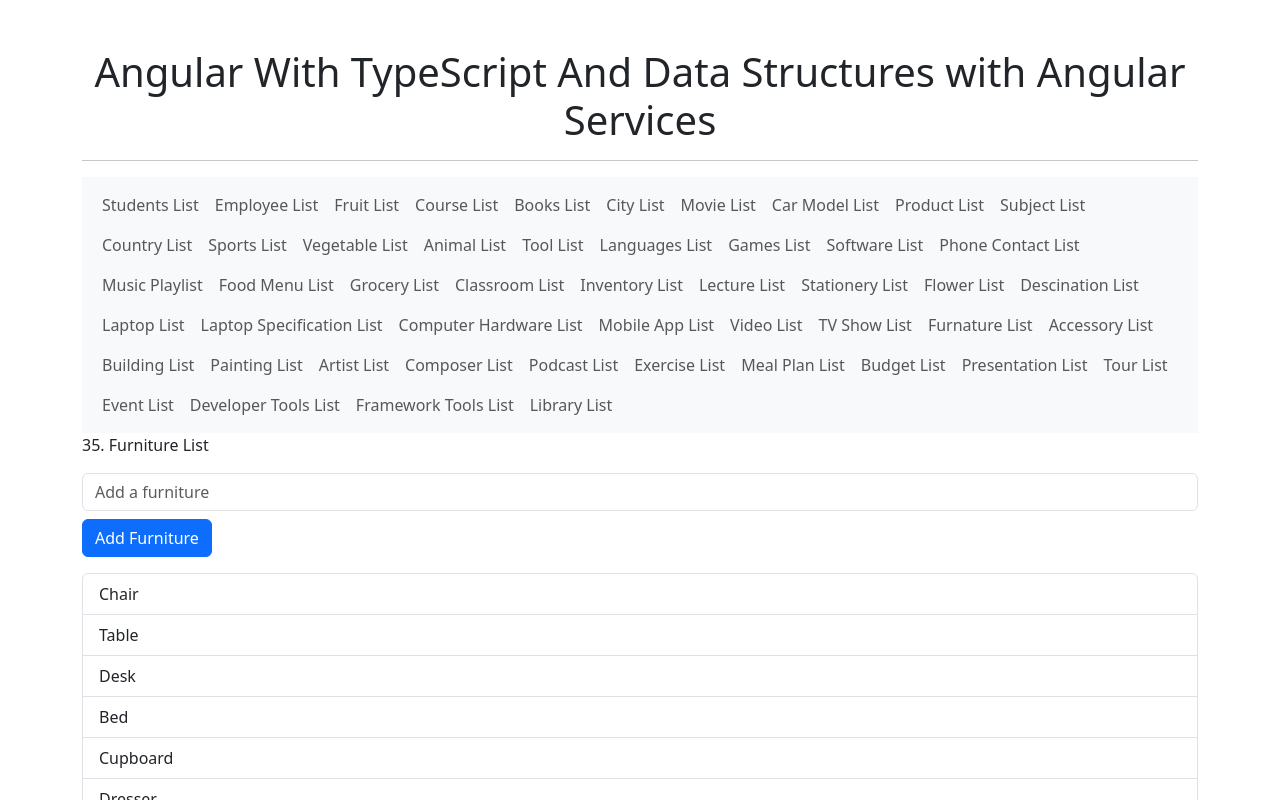
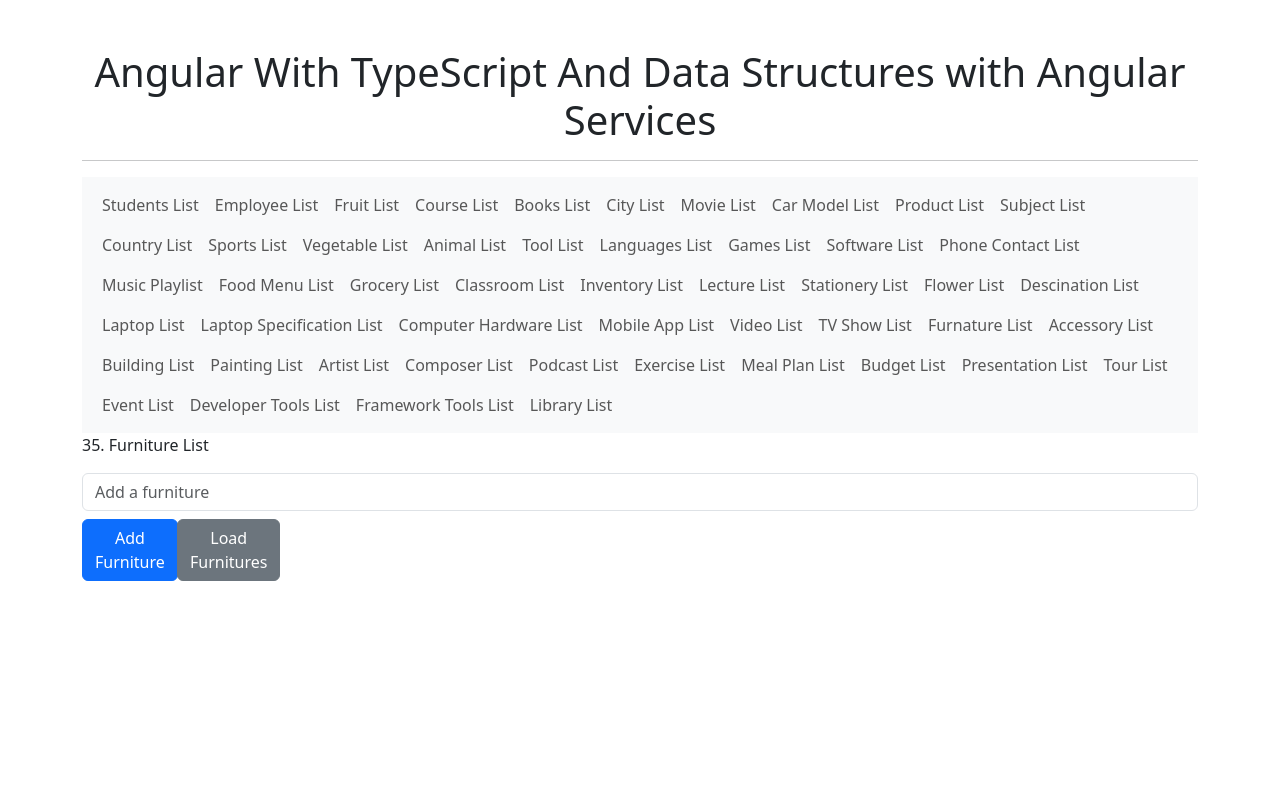
Before and after one commit to muningg/Angular_With_TypeScript_And_Data_Structures, an Angular app: page /furnature-list in a window 1280 px wide. Shown: the top 800 px of the page. Built offline with nearby package versions, Linux system fonts and the light colour scheme.

Commit message:
feat(furniture-list-service): add service to load furniture list

```diff
--- a/src/app/components/furniture-list/furniture-list.component.html
+++ b/src/app/components/furniture-list/furniture-list.component.html
@@ -1,8 +1,14 @@
 <p>35. Furniture List</p>
 <input type="text" class="form-control" [(ngModel)]="newFurniture" placeholder="Add a furniture" />
 
-<button class="btn btn-primary mt-2" (click)="addFurniture()">Add Furniture</button>
-
+<div class="row">
+  <div class="col-sm-1">
+    <button class="btn btn-primary mt-2" (click)="addFurniture()">Add Furniture</button>
+  </div>
+  <div class="col-sm-1">
+    <button class="btn btn-secondary mt-2" (click)="provideFurnituresList()">Load Furnitures</button>
+  </div>
+</div>
 <ul class="mt-3 list-group">
   <li class="list-group-item" *ngFor="let furniture of furnitures">
     {{furniture}}
--- a/src/app/components/furniture-list/furniture-list.component.ts
+++ b/src/app/components/furniture-list/furniture-list.component.ts
@@ -1,4 +1,5 @@
 import { Component } from '@angular/core';
+import { FurnitureListService } from './furniture-list.service';
 
 @Component({
   selector: 'app-furniture-list',
@@ -6,13 +7,18 @@ import { Component } from '@angular/core';
   styleUrl: './furniture-list.component.css'
 })
 export class FurnitureListComponent {
-  furnitures: string[] = ['Chair', 'Table', 'Desk', 'Bed', 'Cupboard', 'Dresser', 'Sofa', 'Armchair', 'Stool', 'Bookshelf'];
+  furnitures: string[] = [];
   newFurniture: string = '';
+
+  constructor(private furnitureListService: FurnitureListService) { }
 
   addFurniture() {
     if (this.newFurniture.trim()) {
-      this.furnitures.push(this.newFurniture);
+      this.furnitureListService.addFurniture(this.newFurniture);
       this.newFurniture = '';
     }
   }
+  provideFurnituresList() {
+    this.furnitures = this.furnitureListService.loadFurnitures();
+  }
 }
--- /dev/null
+++ b/src/app/components/furniture-list/furniture-list.service.ts
@@ -0,0 +1,18 @@
+import { Injectable } from '@angular/core';
+
+@Injectable({
+  providedIn: 'root'
+})
+export class FurnitureListService {
+  private furnitures: string[] = [
+    'Chair', 'Table', 'Desk', 'Bed', 'Cupboard', 'Dresser', 'Sofa', 'Armchair', 'Stool', 'Bookshelf'
+  ];
+
+  loadFurnitures() {
+    return this.furnitures;
+  }
+
+  addFurniture(furniture: string) {
+    this.furnitures.push(furniture);
+  }
+}
```
Also changed, not shown: 1 other file (tests, documents, lock files or other folders).
